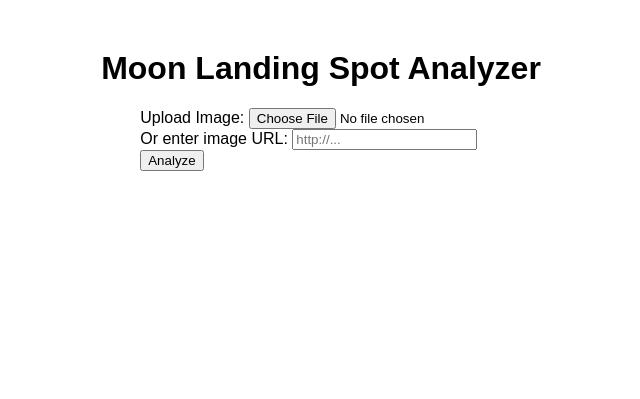
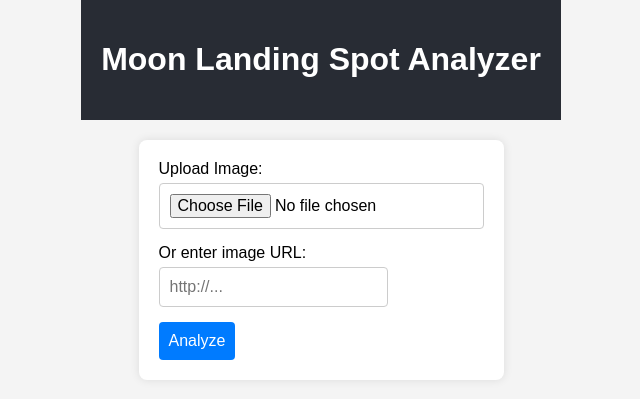
Before and after one commit to Mayank-728190/space_ai, a Flask app: page / in a window 1280 px wide. Shown: the top 399 px of the page, without its empty margins (319-959 px from the left). Run offline with Flask 3, Linux system fonts and the light colour scheme.

Commit message:
Update styles.css

```diff
--- a/static/styles.css
+++ b/static/styles.css
@@ -1,13 +1,59 @@
 body {
     font-family: Arial, sans-serif;
+    margin: 0;
+    padding: 0;
+    display: flex;
+    flex-direction: column;
+    align-items: center;
+    background-color: #f4f4f4;
+}
+
+header {
+    background-color: #282c34;
+    color: white;
+    padding: 20px;
     text-align: center;
-    margin-top: 50px;
 }
-form {
-    display: inline-block;
-    text-align: left;
+
+main {
+    margin: 20px;
+    padding: 20px;
+    background: white;
+    border-radius: 8px;
+    box-shadow: 0 0 10px rgba(0,0,0,0.1);
 }
-input[type="submit"] {
+
+.form-group {
+    margin-bottom: 15px;
+}
+
+label {
+    display: block;
+    margin-bottom: 5px;
+}
+
+input[type="file"],
+input[type="text"],
+button {
+    padding: 10px;
+    font-size: 16px;
+    border: 1px solid #ccc;
+    border-radius: 4px;
+}
+
+button {
+    background-color: #007bff;
+    color: white;
+    border: none;
+    cursor: pointer;
+}
+
+button:hover {
+    background-color: #0056b3;
+}
+
+#loading {
     margin-top: 20px;
-    padding: 10px 20px;
+    font-size: 16px;
+    color: #333;
 }
```
